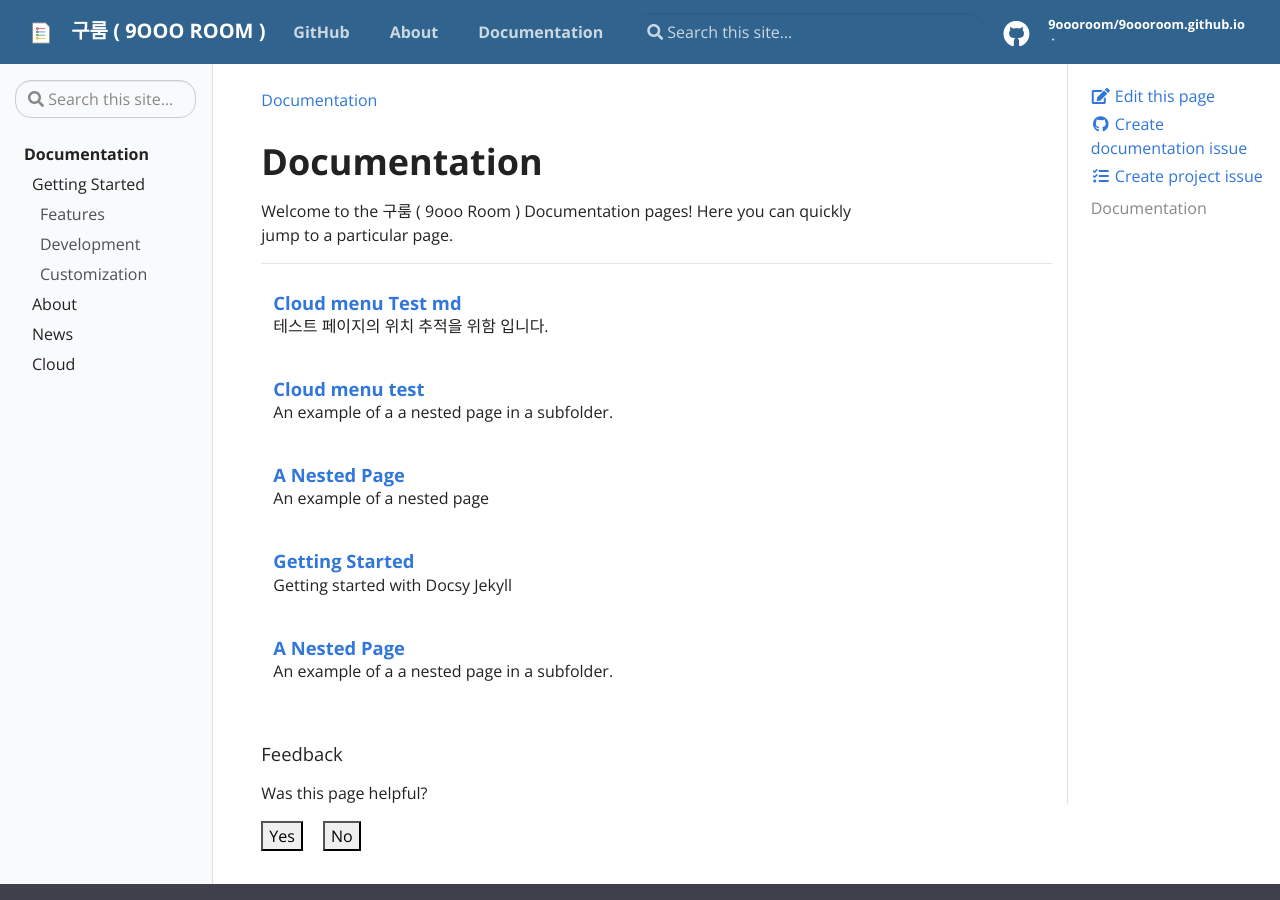
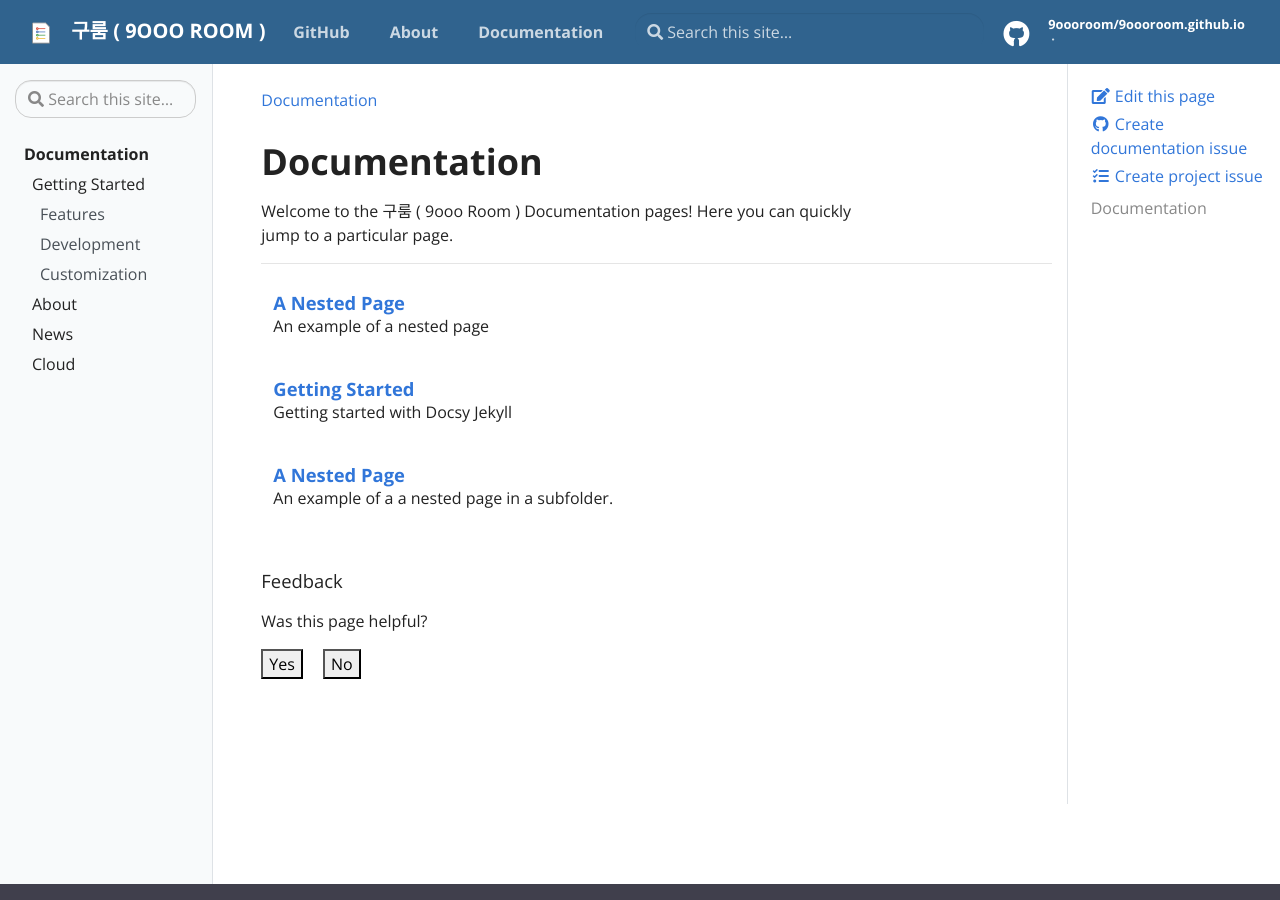
Before and after one commit to 9oooroom/9oooroom.github.io, a Jekyll site: the page built from pages/docs.md, in a window 1280 px wide and 900 px high. Built offline with Jekyll 4.4.1, drawn with Linux system fonts in a browser that asks for light colours.

```diff
--- a/_data/toc.yml
+++ b/_data/toc.yml
@@ -15,4 +15,4 @@
     - title: "News"
       url: "news"
     - title: "Cloud"
-      url: "docs/cloud/example-page"
+      url: "cloud"
--- a/_docs/cloud/2020-06-29-Jekyll Test page.md
+++ /dev/null
@@ -1,17 +0,0 @@
----
-title:  "Cloud menu Test md"
-date:   2020-06-29 15:54:21
-categories: jekyll update
-description: 테스트 페이지의 위치 추적을 위함 입니다.
-badges:
- - type: danger
-   tag: TEST
----
-
-# Cloud menu 추가를 위한 테스트를 진행 중입니다.
-
-## 동시에 마크다운 실습도 같이 진행 중입니다.
-
-### 감사합니다.
-
-cloud menu test page!
--- a/_docs/cloud/example-page.md
+++ /dev/null
@@ -1,9 +0,0 @@
----
-title: Cloud menu test
-description: An example of a a nested page in a subfolder.
----
-
-# A Nested Page
-
-This is an example of a page that doesn't have a permalink defined, and
-is not included in the table of contents (`_data/toc.yml`).
```
Also changed, not shown: pages/cloud.md (added, +26 -0 lines).
